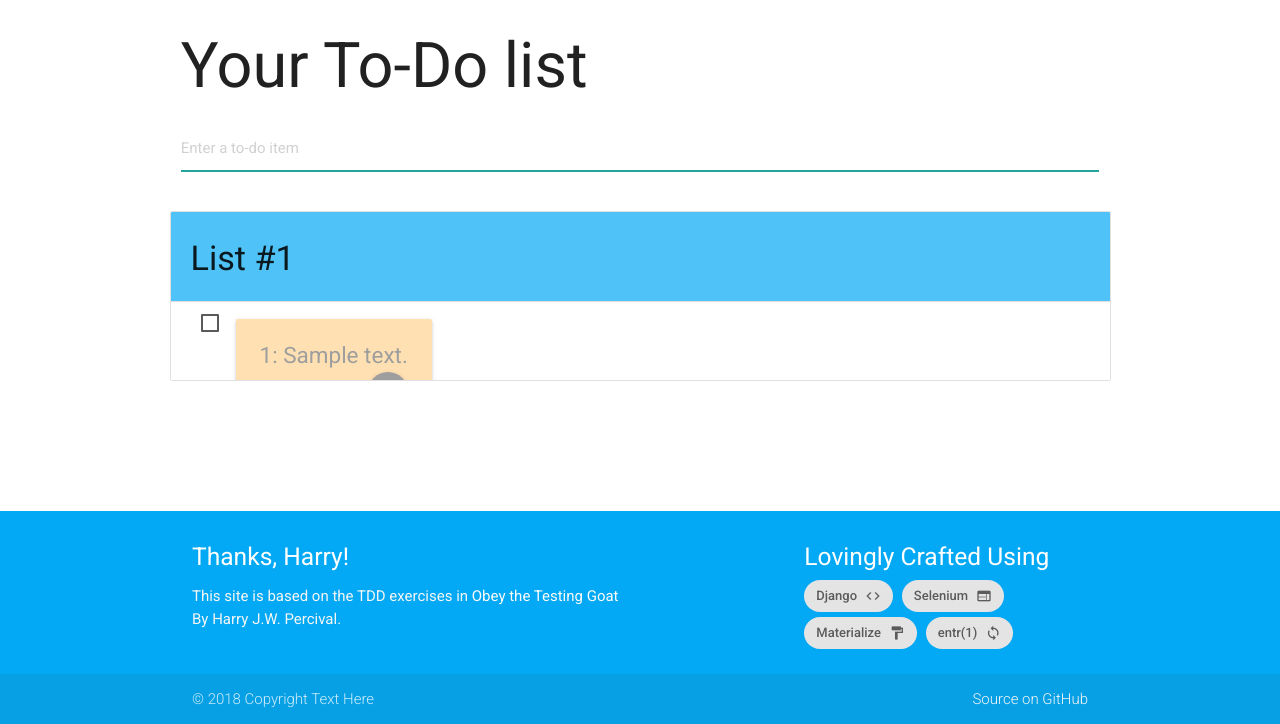
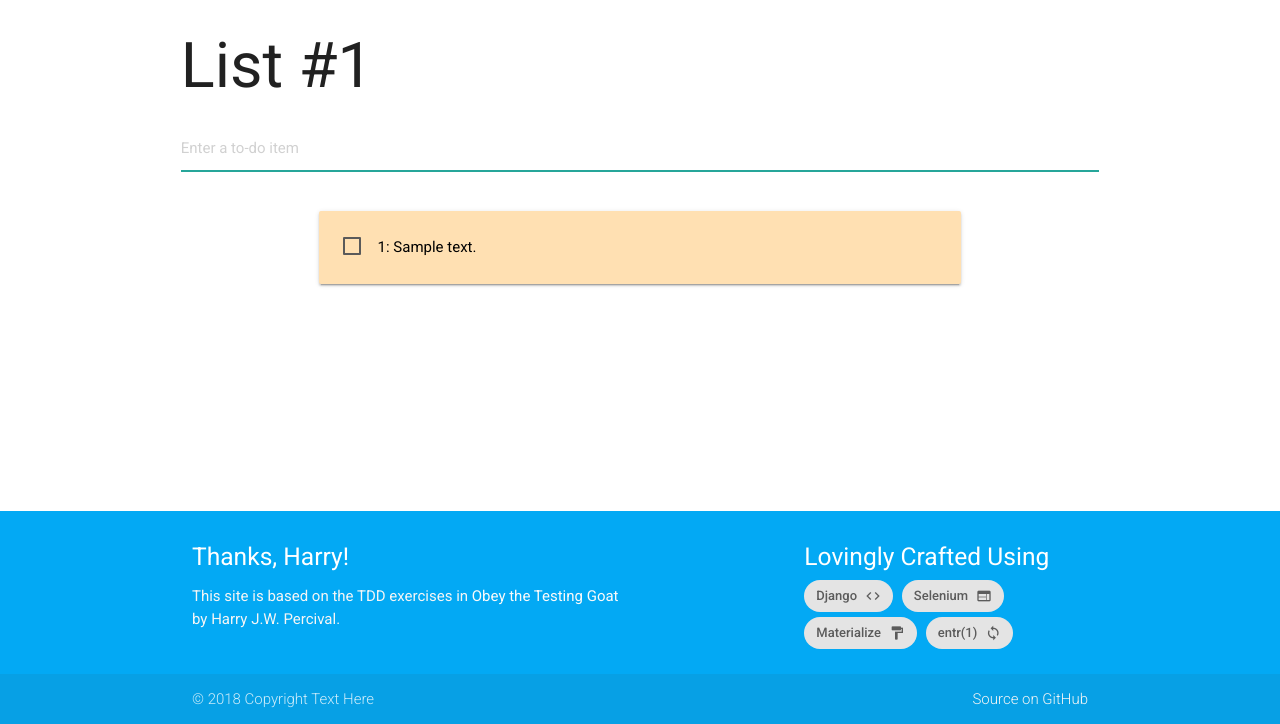
Before and after one commit to PeppyHare/python-tdd-book, a Django app: page /lists/1/ in a window 1280 px wide. Shown: the part 76-800 px from the top of the page. Run offline with Django 3.2, Linux system fonts and the light colour scheme; tables that the repository leaves empty hold one stand-in row (values such as "Sample post").

Commit message:
Playing around with page styling and css

```diff
--- a/django/functional_tests/base.py
+++ b/django/functional_tests/base.py
@@ -51,7 +51,8 @@ class FunctionalTest(StaticLiveServerTestCase):
             try:
                 table = self.browser.find_element_by_id('id_list_table')
                 sep = ': '    # Page separator between idx and content
-                rows = table.find_elements_by_css_selector('.card-content')
+                rows = table.find_elements_by_css_selector(
+                    '#id_list_table label')
                 self.assertIn(
                     sep.join([card_idx, card_text]), [row.text for row in rows])
                 return
--- a/django/lists/models.py
+++ b/django/lists/models.py
@@ -23,6 +23,7 @@ class List(models.Model):
 class Item(models.Model):
     text = models.TextField(default='')
     list = models.ForeignKey(List, default=None)
+    state = models.BooleanField(default=True)
 
     class Meta:
         unique_together = ('list', 'text')
--- a/django/lists/templates/footer.html
+++ b/django/lists/templates/footer.html
@@ -2,7 +2,7 @@
 <div class="row">
     <div class="col l6 s12">
     <h5 class="white-text">Thanks, Harry!</h5>
-    <p class="grey-text text-lighten-4">This site is based on the TDD exercises in <a class="grey-text text-lighten-5" href="https://www.obeythetestinggoat.com/">Obey the Testing Goat</a> By Harry J.W. Percival.</p>
+    <p class="grey-text text-lighten-4">This site is based on the TDD exercises in <a class="grey-text text-lighten-5" href="https://www.obeythetestinggoat.com/">Obey the Testing Goat</a> by Harry J.W. Percival.</p>
     </div>
     <div class="col l4 offset-l2 s12">
     <h5 class="white-text">Lovingly Crafted Using</h5>
--- a/django/lists/templates/list.html
+++ b/django/lists/templates/list.html
@@ -1,24 +1,24 @@
 {% extends 'base.html' %}
 
-{% block header_text %}Your To-Do list{% endblock %}
+{% block header_text %}List #{{ list.id }}{% endblock %}
 
 {% block form_action %}{% url 'view_list' list.id %}{% endblock %}
 
 {% block table %}
-  <div class="row" id="id_list_table">
-  	<ul class="collection with-header">
-  		<li class="collection-header light-blue lighten-2">
-  			<h4 class="task-card-title">List #{{ list.id }}</h4>
-  		</li>
+<div class="container" id="id_list_table">
     {% for item in list.item_set.all %}
-    <li class="collection-item dismissable" style="touch-action: pan-y; -webkit-user-drag: none; -webkit-tap-highlight-color: rgba(0, 0, 0, 0);">
-    	<input type="checkbox" id="task{{ task.id }}">
-    	<label for="task{{ task.id }}" style="text-decoration: none;">
-    <div class="card orange lighten-4">
-		<a class="btn-floating halfway-fab waves-effect waves-light grey"><i class="material-icons">close</i></a>
-    	<div class="card-content list-view">{{ forloop.counter }}: {{ item.text }}
+    <div class="card orange lighten-4 dismissable" style="touch-action: pan-y;">
+    	<div class="card-content list-view">
+    		{% if item.state %}
+	    	<input type="checkbox" id="item{{ item.id }}" itemid="{{ item.id }}">
+	    	{% else %}
+	    	<input type="checkbox" id="item{{ item.id }}" itemid="{{ item.id }}" checked>
+	    	{% endif %}
+	    	<label for="item{{ item.id }}">
+	    		{{ forloop.counter }}: {{ item.text }}
+	    	</label>
+	    </div>
     </div>
-	</div>
-    {% endfor %}
-  </table>
+	{% endfor %}
+</div>
 {% endblock %}
--- a/django/lists/templates/my_lists.html
+++ b/django/lists/templates/my_lists.html
@@ -13,7 +13,11 @@
 		<span class="card-title">{{ list.name }}</span>
 		{% for item in list.item_set.all %}
 			<div class="card orange lighten-3" style="display:inline-flex; margin-right: 20px;">
+				{% if item.state %}
 				<div class="card-content list-interior">{{ item.text }}</div>
+				{% else %}
+				<div class="card-content list-interior" style="text-decoration: line-through; color: #939393;">{{ item.text }}</div>
+				{% endif %}
 			</div>
 		{% endfor %}
 	</div>
--- a/django/lists/urls.py
+++ b/django/lists/urls.py
@@ -20,4 +20,5 @@ urlpatterns = [
     url(r'^new$', views.new_list, name='new_list'),
     url(r'^(\d+)/$', views.view_list, name='view_list'),
     url(r'^users/(.+)/$', views.my_lists, name='my_lists'),
+    url(r'^itemupdate/(\d+)/$', views.update_item, name='update_item'),
 ]
--- a/django/lists/views.py
+++ b/django/lists/views.py
@@ -3,6 +3,7 @@ from django.core.exceptions import ValidationError
 from lists.models import Item, List
 from lists.forms import ItemForm, ExistingListItemForm, NewListForm
 from django.contrib.auth import get_user_model
+from django.http import HttpResponse
 User = get_user_model()
 
 
@@ -32,3 +33,18 @@ def new_list(request):
 def my_lists(request, email):
     owner = User.objects.get(email=email)
     return render(request, 'my_lists.html', {'owner': owner})
+
+
+def update_item(request, item_id):
+    item_ = Item.objects.get(id=item_id)
+    if request.method == 'GET':
+        new_state = request.GET['state']
+        if new_state == 'inactive':
+            item_.state = False
+            item_.save()
+        elif new_state == 'active':
+            item_.state = True
+            item_.save()
+        else:
+            return HttpResponse(status=400)
+    return HttpResponse()
--- a/django/static/base.css
+++ b/django/static/base.css
@@ -23,52 +23,45 @@ main {
 	display: inline;
 }
 
+label {
+	color: black;
+}
+
 /* task card */
-#task-card label {
+#id_list_table label {
   display: block;
-  color: rgba(0, 0, 0, 0.87);
+  color: rgba(0, 0, 0, 0);
   height: auto;
 }
 
-#task-card .task-card-title {
+#id_list_table .task-card-title {
   margin: 0;
   color: #fff;
   font-weight: 300;
 }
 
-#task-card .task-card-date {
-  font-size: 1.0rem;
+#id_list_table .task-card-date {
+  font-size: 1.2rem;
   margin: 0;
   color: #fff;
 }
 
-#task-card .collection-header {
+#id_list_table .collection-header {
   padding: 20px;
 }
 
-#task-card .task-add {
+#id_list_table .task-add {
   position: absolute;
   right: 10px;
   top: 76px;
 }
 
-#task-card .task-cat {
+#id_list_table .task-cat {
   padding: 2px 4px;
   color: #fff;
   margin-left: 37px;
   font-weight: 300;
-  font-size: 0.8rem;
-  -webkit-border-radius: 2px;
-  -moz-border-radius: 2px;
-  border-radius: 2px;
-  background-clip: padding-box;
-}
-
-.task-cat {
-  padding: 2px 4px;
-  color: #fff;
-  font-weight: 300;
-  font-size: 0.8rem;
+  font-size: 1.2rem;
   -webkit-border-radius: 2px;
   -moz-border-radius: 2px;
   border-radius: 2px;
--- a/django/static/list.js
+++ b/django/static/list.js
@@ -4,3 +4,41 @@ window.Superlists.initialize = function () {
 	$('.has-error').hide();
   });
 };
+// List checkboxes
+// Check first if any of the task is checked
+$('#id_list_table input:checkbox').each(function() {
+  checkbox_check(this);
+});
+
+// Task check box
+$('#id_list_table input:checkbox').change(function() {
+  checkbox_update(this);
+});
+
+// Update checkbox function
+function checkbox_update(el) {
+  var itemid;
+  itemid = $(el).attr("itemid");
+  console.log($(el).attr("itemid"));
+  console.log("/lists/itemupdate/".concat(itemid));
+  if (!$(el).is(':checked')) {
+    $.get('/lists/itemupdate/'.concat(itemid), {state: 'active'}, function(data){
+	    $(el).next().css('text-decoration', 'none');
+	    $(el).next().css('color', 'black');
+    });
+  } else {
+  	$.get('/lists/itemupdate/'.concat(itemid), {state: 'inactive'}, function(data){
+	    $(el).next().css('text-decoration', 'line-through');
+	    $(el).next().css('color', '#9e9e9e');
+  });
+}}
+
+// Check Uncheck function
+function checkbox_check(el) {
+  if (!$(el).is(':checked')) {
+    $(el).next().css('text-decoration', 'none');
+    $(el).next().css('color', 'black');
+  } else {
+    $(el).next().css('text-decoration', 'line-through');
+    $(el).next().css('color', '#9e9e9e');
+}};
```
Also changed, not shown: django/lists/static/base.css (+45 -0 lines), django/lists/static/list.js (+38 -0 lines), django/lists/migrations/0002_item_state.py (added).
